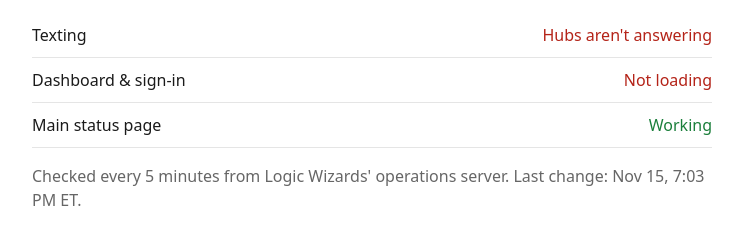
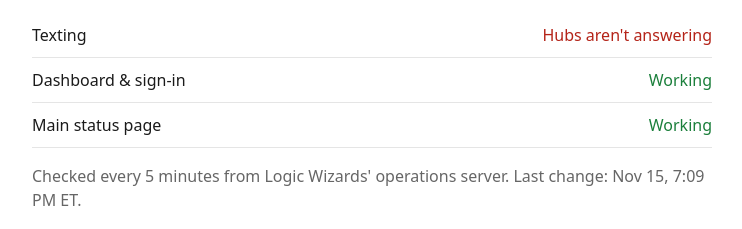
Before and after one commit to thelogicwizards/lwhub-backup-status, a plain HTML site: page index.html in a window 1280 px wide. Shown: the part 166-395 px from the top of the page, without its empty margins (268-1010 px from the left). Drawn offline with Linux system fonts and the light colour scheme.

Commit message:
Status update

```diff
--- a/index.html
+++ b/index.html
@@ -13,8 +13,8 @@ td+td{text-align:right}.ok{color:var(--ok)}.down{color:var(--down)}.unknown,.mut
 <h1>Switchboard status</h1>
 <p class="muted">This is the backup status page, hosted outside Cloudflare so it stays up when the
 <a href="https://switchboard-status.craig-afe.workers.dev">main status page</a> can't. Texts sent to an offline hub aren't lost: they arrive when it's back.</p>
-<table><tr><td>Texting</td><td class='down'>Hubs aren&#x27;t answering</td></tr><tr><td>Dashboard &amp; sign-in</td><td class='down'>Not loading</td></tr><tr><td>Main status page</td><td class='ok'>Working</td></tr></table>
-<p class="muted">Checked every 5 minutes from Logic Wizards' operations server. Last change: Nov 15, 7:03 PM ET.</p>
+<table><tr><td>Texting</td><td class='down'>Hubs aren&#x27;t answering</td></tr><tr><td>Dashboard &amp; sign-in</td><td class='ok'>Working</td></tr><tr><td>Main status page</td><td class='ok'>Working</td></tr></table>
+<p class="muted">Checked every 5 minutes from Logic Wizards' operations server. Last change: Nov 15, 7:09 PM ET.</p>
 <h2>Incidents</h2><p class='muted'>No incidents in the last 14 days.</p>
 <p class="muted">Logic Wizards LLC · support@logicwizards.dev</p>
 </main></body></html>
```
